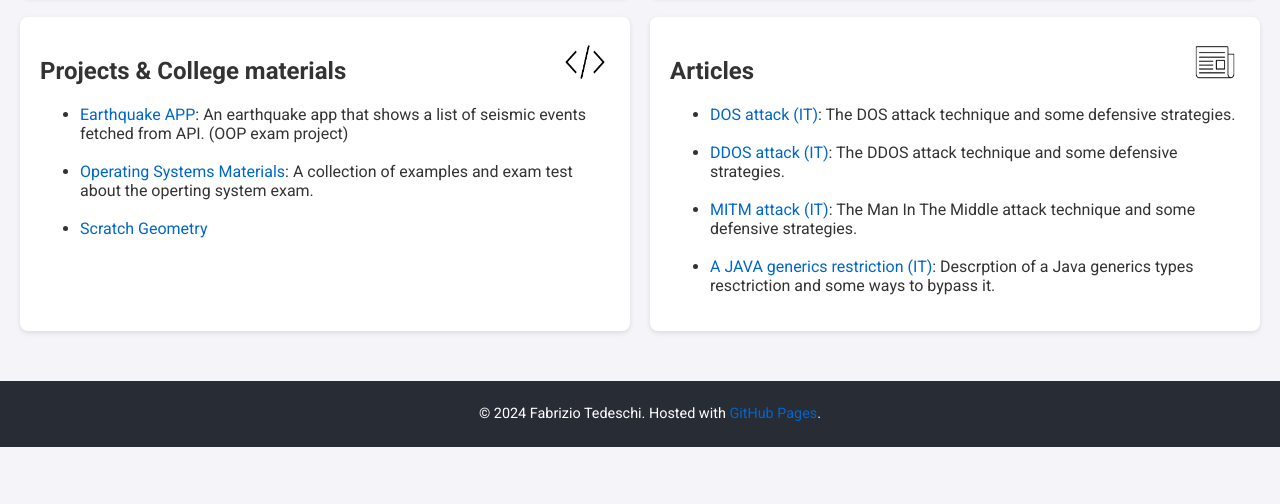
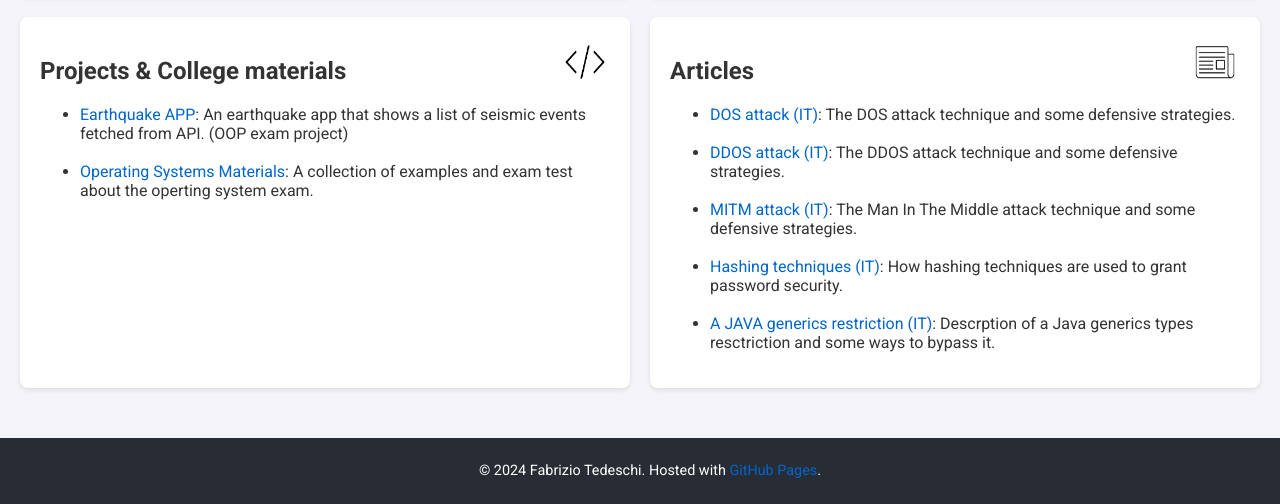
Before and after one commit to fabrizio-tedeschi/fabrizio-tedeschi.github.io, a plain HTML site: page index.html in a window 1280 px wide. Shown: the part 400-904 px from the top of the page. Before the commit the page ends 847 px from the top, so only its background shows below. Drawn offline with Linux system fonts and the light colour scheme.

Commit message:
Updated articles list

```diff
--- a/index.html
+++ b/index.html
@@ -38,8 +38,6 @@
                 <li><a href="https://github.com/fabrizio-tedeschi/EarthQuakeProject" target="_blank">Earthquake APP</a>: An earthquake app that shows a list of seismic events fetched from API. (OOP exam project)</li>
                 <br>
                 <li><a href="https://github.com/fabrizio-tedeschi/OperatingSystems" target="_blank">Operating Systems Materials</a>: A collection of examples and exam test about the operting system exam.</li>
-                <br>
-                <li><a href="https://drive.google.com/drive/folders/1Lgj40O907cFKx8ToZqF_18cd1LgO9p2c?usp=sharing">Scratch Geometry</a></Scratch></li>
             </ul>
         </section>
         <section>
@@ -52,6 +50,8 @@
                 <br>
                 <li><a href="https://www.codemotion.com/magazine/it/cybersecurity-it/attacchi-informatici-e-come-difendersi-man-in-the-middle/" target="_blank">MITM attack (IT)</a>: The Man In The Middle attack technique and some defensive strategies.</li>
                 <br>
+                <li><a href="https://www.codemotion.com/magazine/it/cybersecurity-it/hashing-e-sicurezza-informatica/" target="_blank">Hashing techniques (IT)</a>: How hashing techniques are used to grant password security.</li>
+                <br>
                 <li><a href="https://www.codemotion.com/magazine/it/linguaggi-programmazione/un-limite-dei-tipi-generici-in-java/" target="_blank">A JAVA generics restriction (IT)</a>: Descrption of a Java generics types resctriction and some ways to bypass it.</li>
             </ul>
         </section>
```
